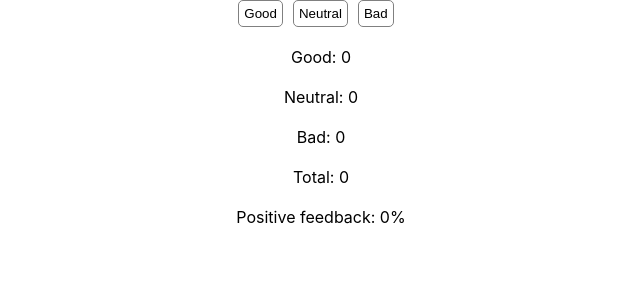
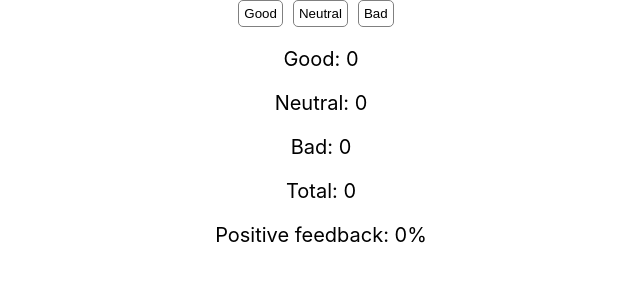
Before and after one commit to zhitnyak/goit-react-hw-02-feedback, a React (Create React App) app: page / in a window 1280 px wide. Shown: the top 300 px of the page, without its empty margins (319-959 px from the left). Built offline with nearby package versions, Linux system fonts and the light colour scheme.

Commit message:
sections

```diff
--- a/src/components/Statistics/Statistics.module.css
+++ b/src/components/Statistics/Statistics.module.css
@@ -1,3 +1,4 @@
 .content {
   margin-top: 20px;
+  font-size: 20px;
 }
```
Also changed, not shown: src/App.js (+27 -0 lines), src/components/Section/Section.js (added).
